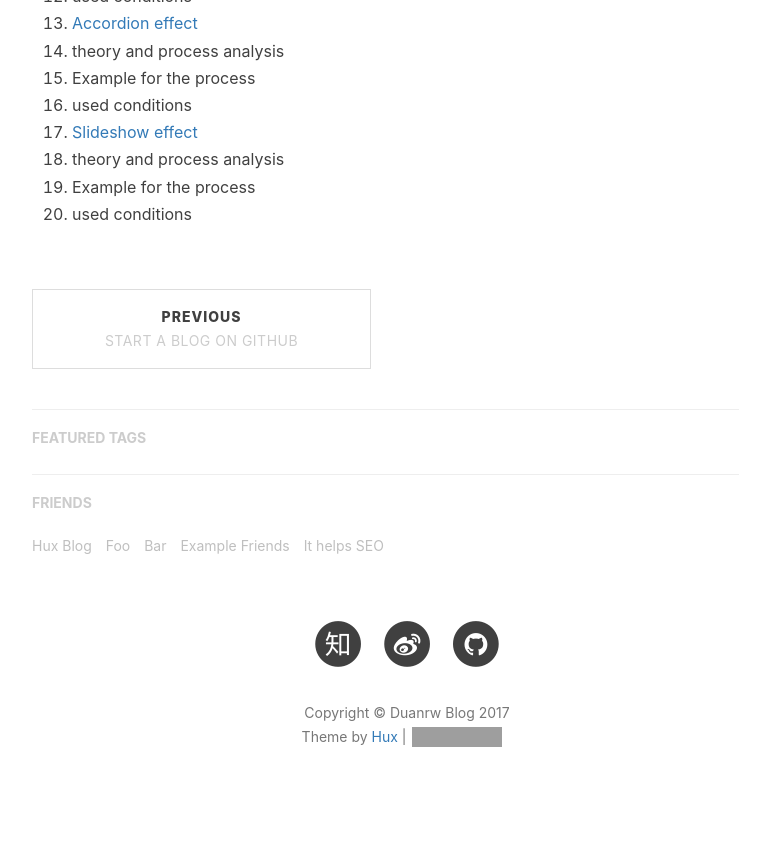
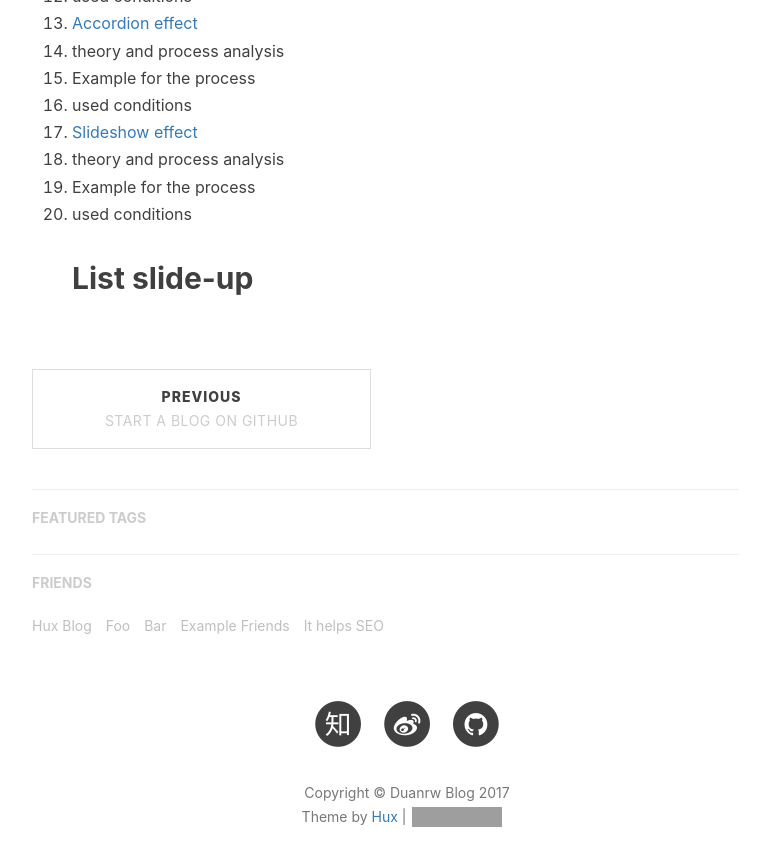
Before and after one commit to renwenduan/renwenduan.github.io, a Jekyll site: the page built from _posts/2017-7-17-jq实现动态效果.markdown, in a window 1280 px wide and 900 px high, scrolled down 1107 px. Shown: the top 866 px of the window, without its empty margins (233-1003 px from the left). Built offline with Jekyll 4.4.1, drawn with Linux system fonts in a browser that asks for light colours; nearby versions of some CDN libraries; comment, search, counter and statistics services are not loaded; before the commit the page ends 1948 px from its top, so only the background shows below that; grey boxes are pictures that could not be loaded.

Commit message:
Update 2017-7-17-jq实现动态效果.markdown

```diff
--- a/_posts/2017-7-17-jq实现动态效果.markdown
+++ b/_posts/2017-7-17-jq实现动态效果.markdown
@@ -36,3 +36,4 @@ tags:
   1. theory and process analysis
   2. Example for the process
   3. used conditions
+## List slide-up
```
